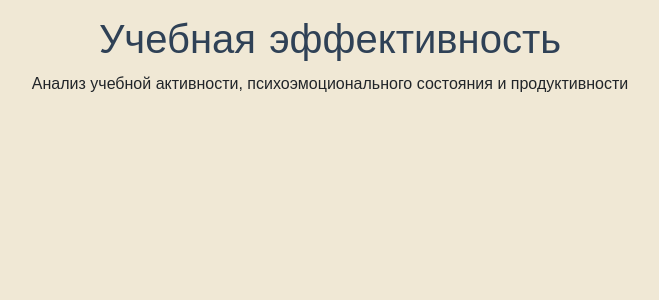
After one commit to CharosKarabaeva/study-effectiveness-monitor, a Django app: template tracker/templates/tracker/base.html in a window 1280 px wide. The commit adds this page. Shown: the top 300 px of the page, without its empty margins (310-969 px from the left). Run offline with Django 5.2, Linux system fonts and the light colour scheme; the template is opened without the code that fills it, so the values that code supplies are empty.

Commit message:
добавила наследование шаблонов Django (base.html)

```diff
--- /dev/null
+++ b/tracker/templates/tracker/base.html
@@ -0,0 +1,40 @@
+{% load static %}
+<!DOCTYPE html>
+<html lang="ru">
+<head>
+    <meta charset="UTF-8">
+
+    <title>{% block title %}Учебная эффективность{% endblock %}</title>
+
+    <!-- Bootstrap -->
+    <link href="https://cdn.jsdelivr.net/npm/bootstrap@5.3.2/dist/css/bootstrap.min.css" rel="stylesheet">
+
+    <script src="https://cdn.jsdelivr.net/npm/chart.js"></script>
+
+    <style>
+        body {
+            background-color: #F0E8D5;
+            font-family: Arial, sans-serif;
+        }
+
+        h1, h2, h3, h4, h5 {
+            font-family: "Arial Black", Arial, sans-serif;
+            color: #2F4156;
+        }
+    </style>
+</head>
+<body>
+
+<div class="container pt-3">
+    <div class="dashboard-header text-center">
+        <h1>Учебная эффективность</h1>
+        <p class="subtitle">
+            Анализ учебной активности, психоэмоционального состояния и продуктивности
+        </p>
+    </div>
+</div>
+
+{% block content %}{% endblock %}
+
+</body>
+</html>
```
Also changed, not shown: tracker/templates/tracker/study_days_list.html (+4 -23 lines).
